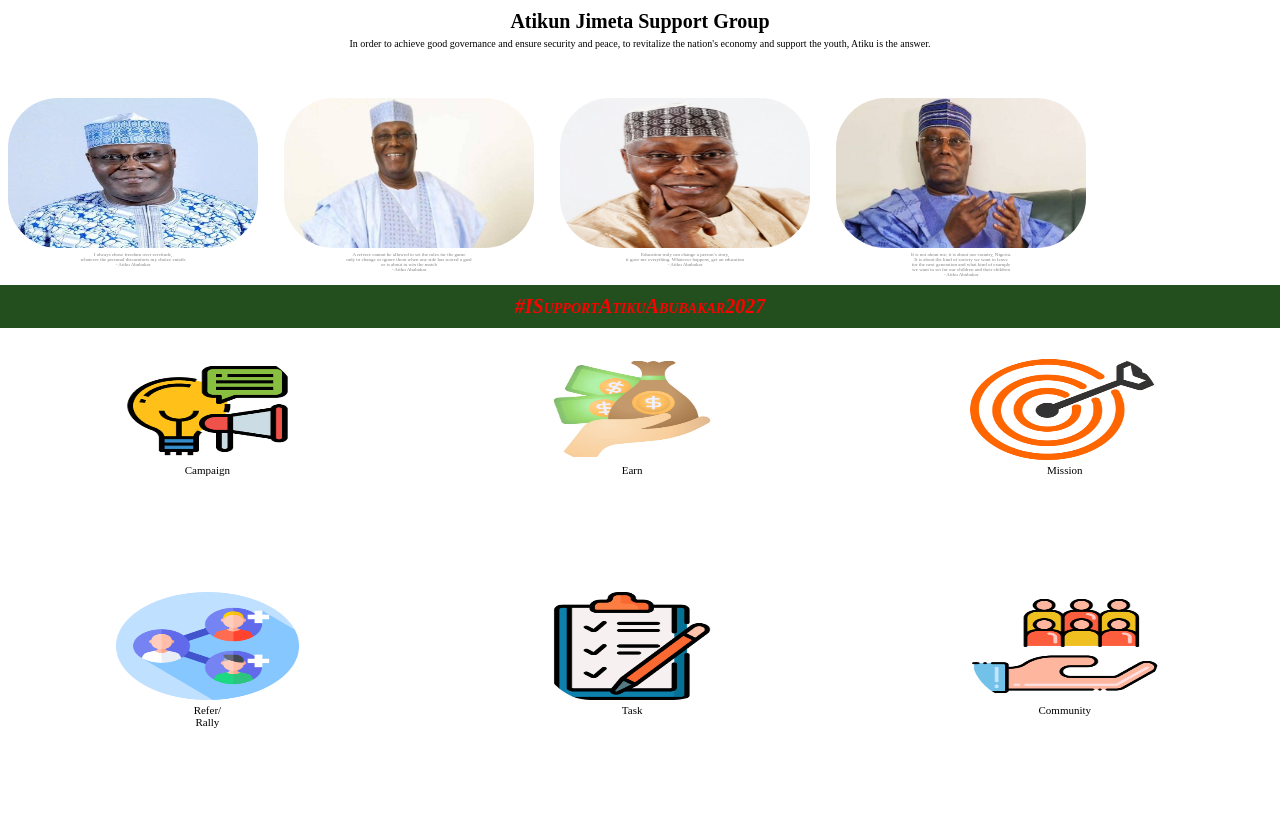
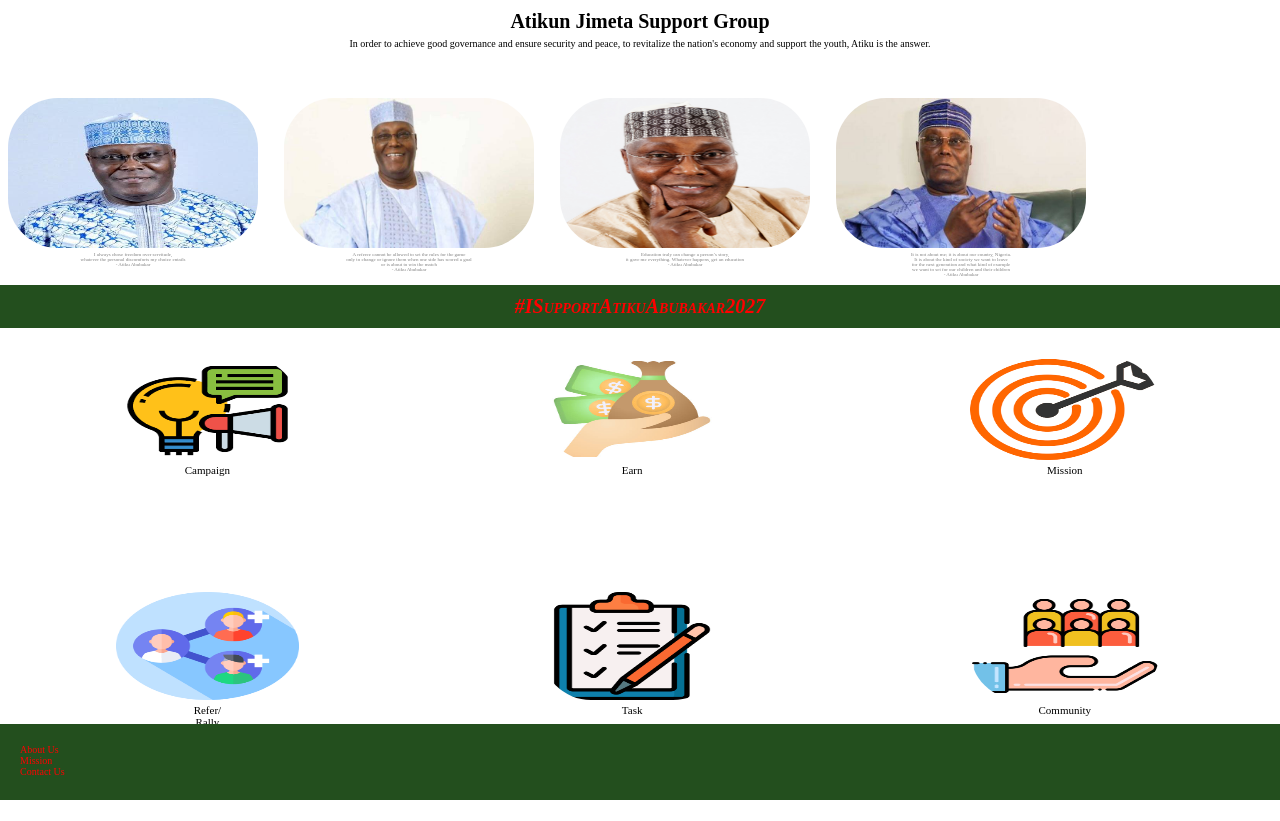
Before and after one commit to MUZZYDEV/Turakinadamawa, a plain HTML site: page index.html in a window 1280 px wide. Shown: the top 821 px of the page. Drawn offline with Linux system fonts and the light colour scheme.

Commit message:
Update styles.css

```diff
--- a/styles.css
+++ b/styles.css
@@ -140,3 +140,18 @@ footer{
 .spanheader{
     color: White;
 }
+.buttons{
+    padding: 20px;
+    Background-color: #234F1E;
+    display: flex;
+    position: sticky;
+    bottom: 0;
+     text-align: center;
+}
+.buttons li{
+    font-size: 10px;
+    text-align: left;
+    text-decoration: none;
+    list-style-type: none;
+    color: red;
+}
```
